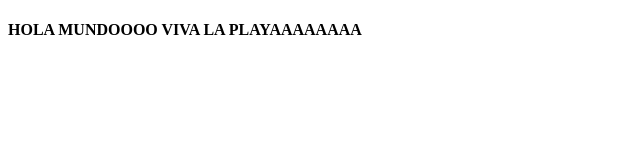
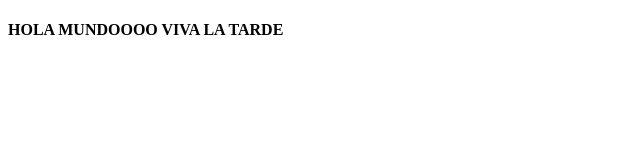
Before and after one commit to edu070824/chamba, a plain HTML site: page clonar.html in a window 1280 px wide. Shown: the full height of the page, 0-640 px from the left. Drawn offline with Linux system fonts and the light colour scheme.

Commit message:
change clonar

```diff
--- a/clonar.html
+++ b/clonar.html
@@ -6,6 +6,6 @@
     <title>Document</title>
 </head>
 <body>
-    <h4>HOLA MUNDOOOO VIVA LA PLAYAAAAAAAA</h4>
+    <h4>HOLA MUNDOOOO VIVA LA TARDE</h4>
 </body>
 </html>
```
